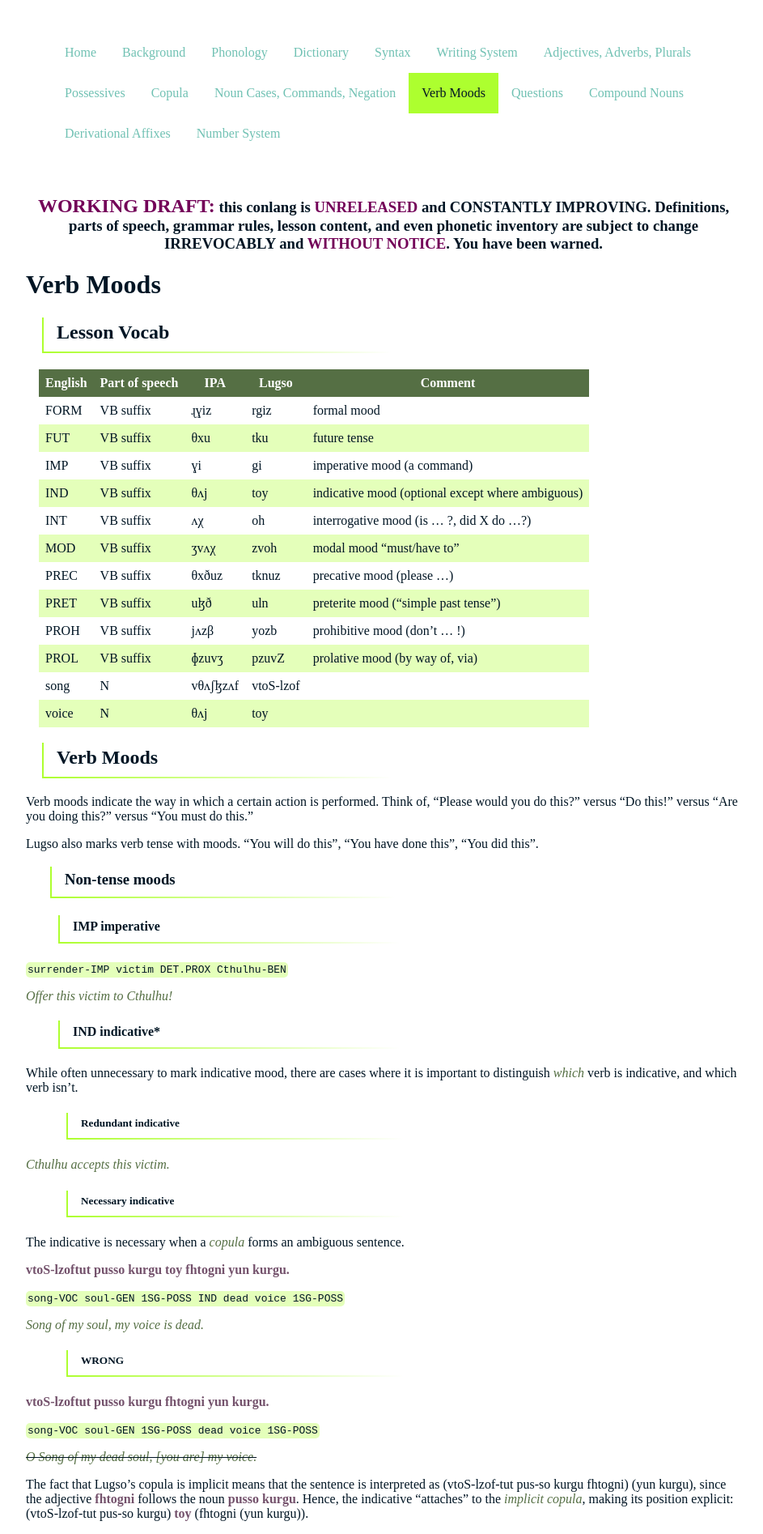
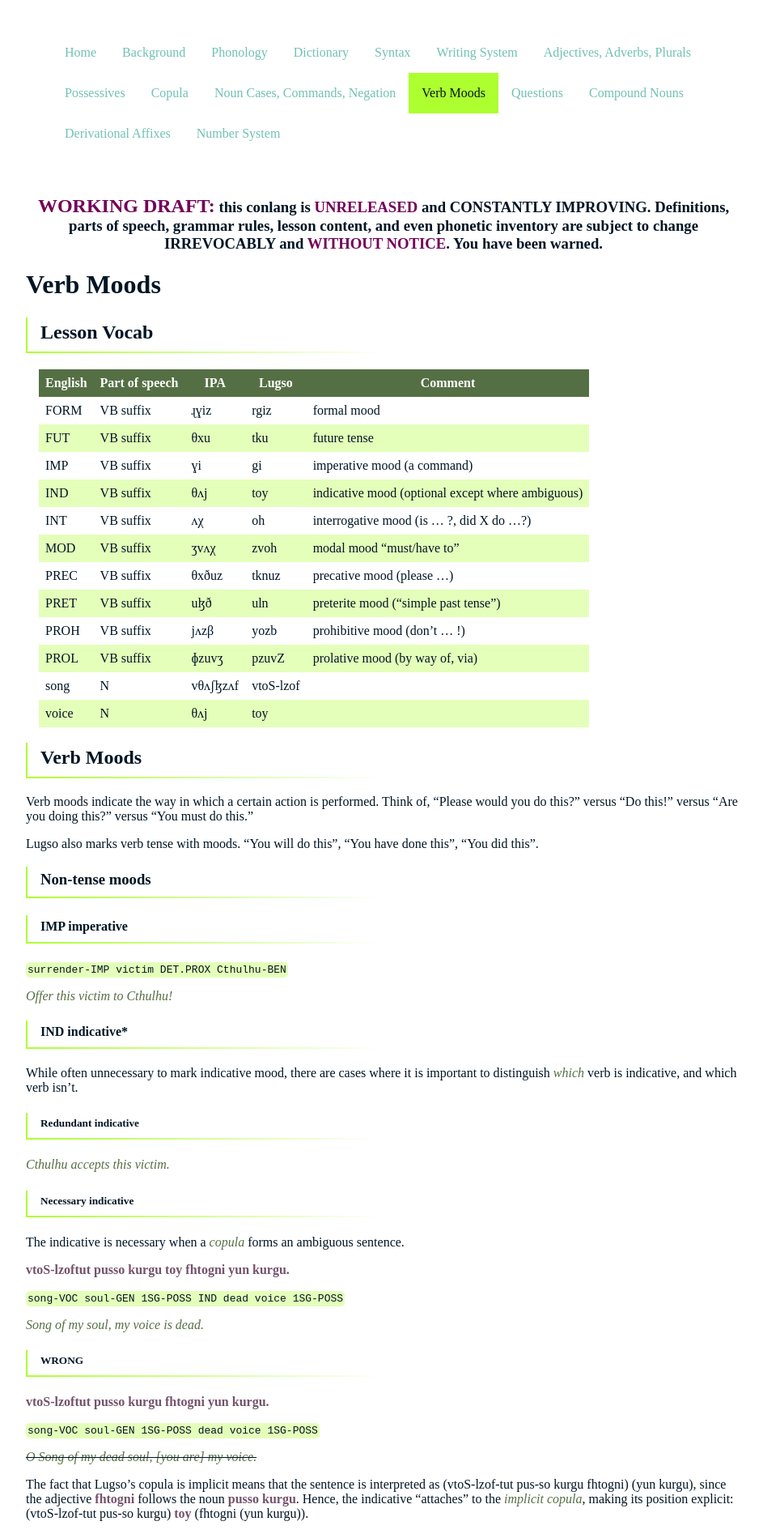
Before and after one commit to 0x70b1a5/lugso, a Jekyll site: the page built from 070_verb-moods.md, in a window 1280 px wide. Shown: the top 1894 px of the page at 81% size, without its empty margins (166-1109 px from the left). Built offline with Jekyll 4.4.1, drawn with Linux system fonts in a browser that asks for light colours.

Commit message:
remove silly margins on headers - not helping

```diff
--- a/assets/style.scss
+++ b/assets/style.scss
@@ -118,23 +118,11 @@ html {
             border-image: linear-gradient(90deg, $prim, transparent, transparent) 1;
             border-top: none;
             padding: 5px 16px 10px 16px;
-        }
 
-        h2 {
-            margin-left: 20px;
-        }
-
-        h3 {
-            margin-left: 30px;
-
-        }
-
-        h4{
-            margin-left: 40px;
-        }
-
-        h5, h6{
-            margin-left: 50px;
+            ::before {
+                content:"";
+                border-bottom: 1px solid $prim;
+            }
         }
     }
 
```
